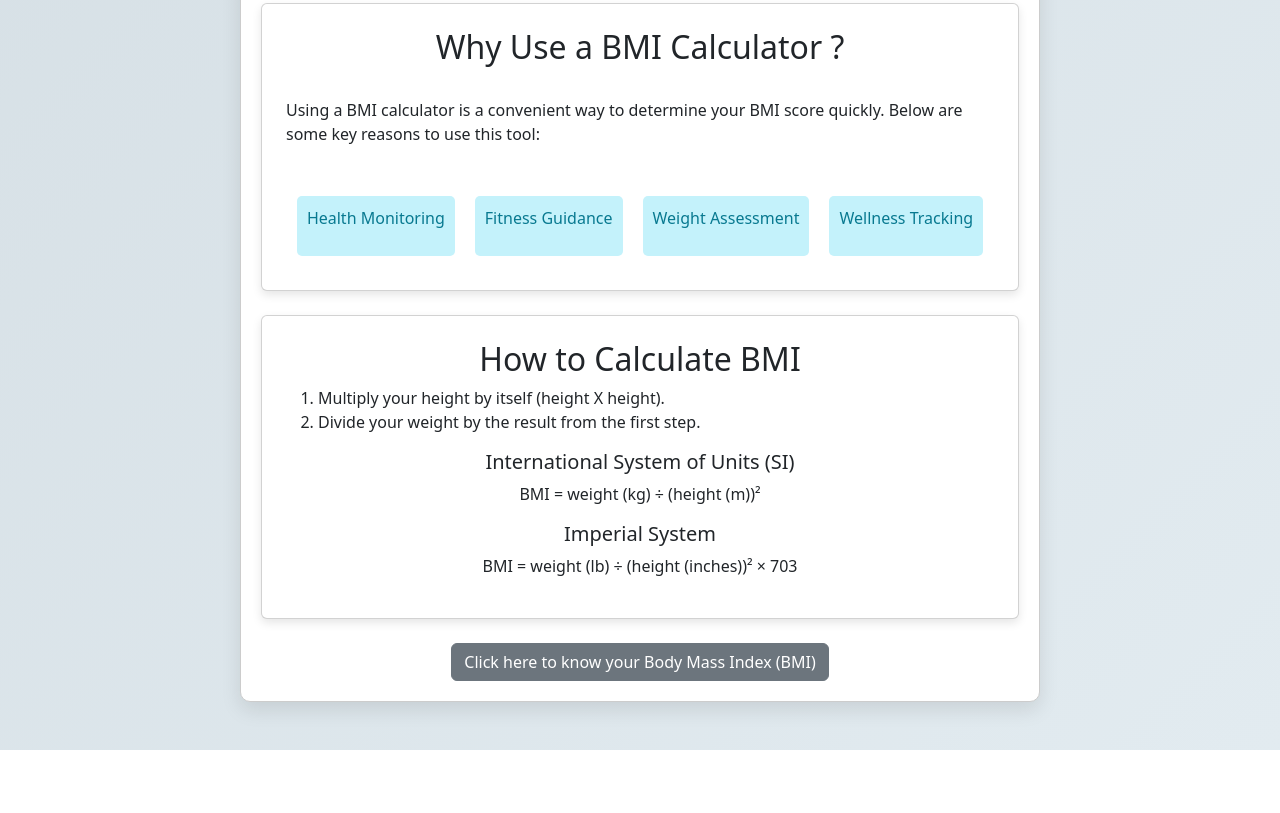
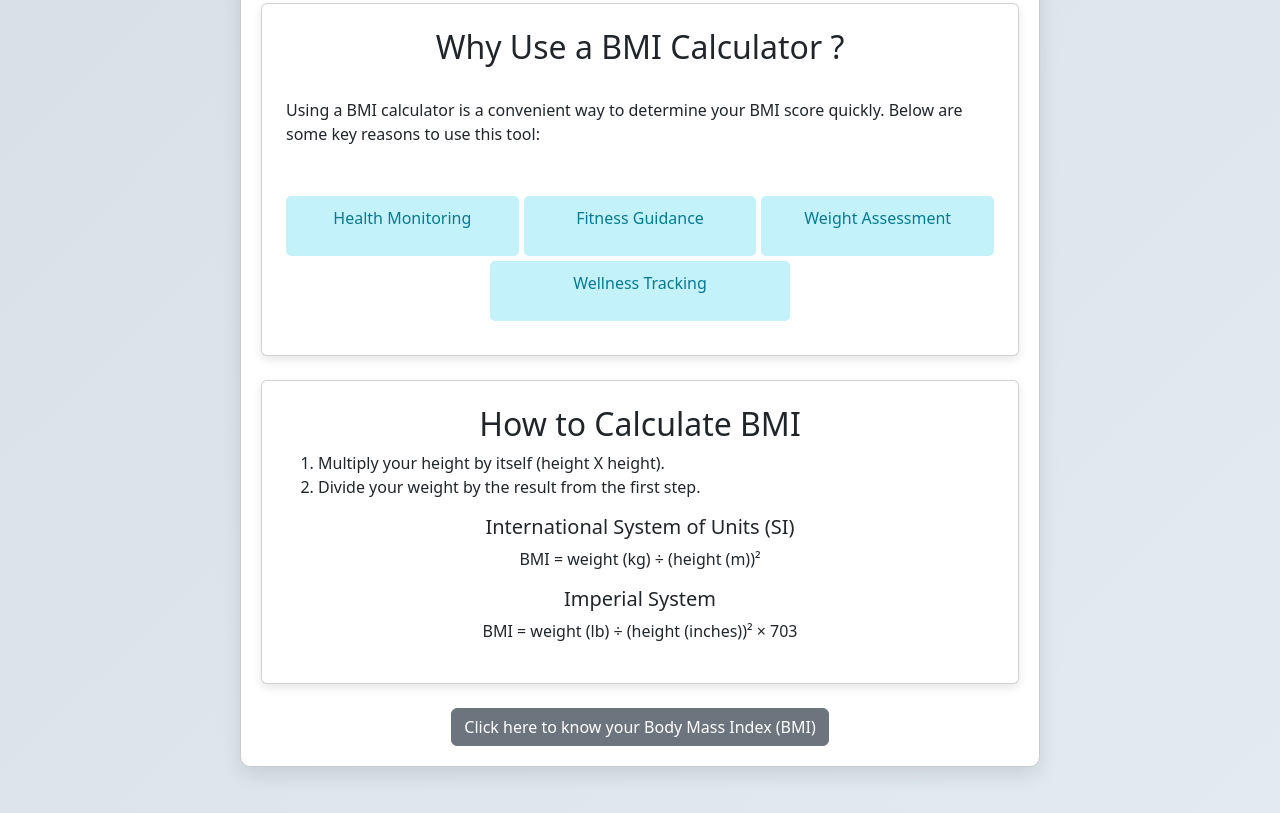
Before and after one commit to vanshambansal/Bmi-Calculator-fee-project-, a plain HTML site: page index.html in a window 1280 px wide. Shown: the part 1603-2416 px from the top of the page. Before the commit the page ends 2353 px from the top, so only its background shows below. Drawn offline with nearby package versions, Linux system fonts and the light colour scheme.

Commit message:
Fixed minor display issue in benefit-box and item

```diff
--- a/main.css
+++ b/main.css
@@ -74,17 +74,21 @@ body {
 .benefits-box {
     display: flex;
     justify-content: center;
-    gap: 20px;
+    flex-wrap: wrap;
+    gap: 5px;
     margin: 10px 0;
 }
 
 .benefit-item {
+    flex: 1 1 200px; /* Allows items to shrink and grow */
+    max-width: 300px; /* Prevents from getting too wide */
     background-color: #c4f2fb;
     padding: 10px;
     text-align: center;
     border-radius: 5px;
     color: #087990;
 }
+
 
 /* General Styling for the BMI Result Section */
 .card {
```
